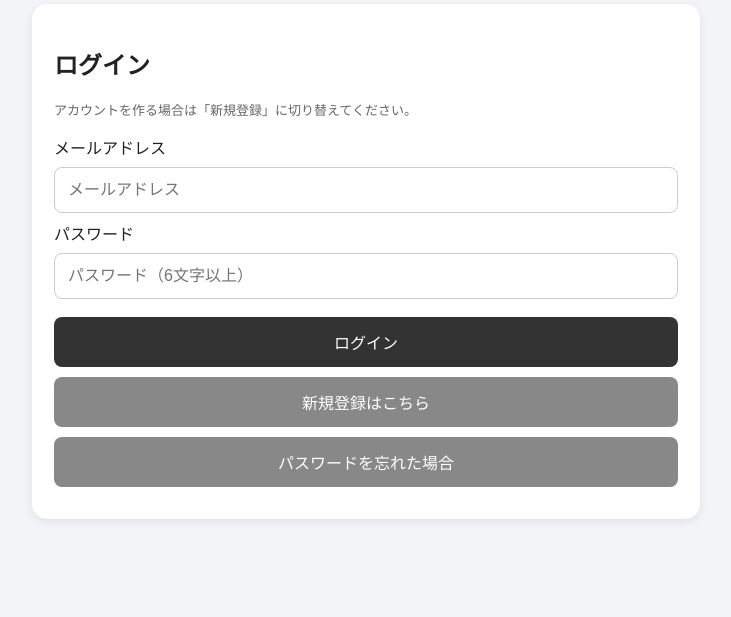
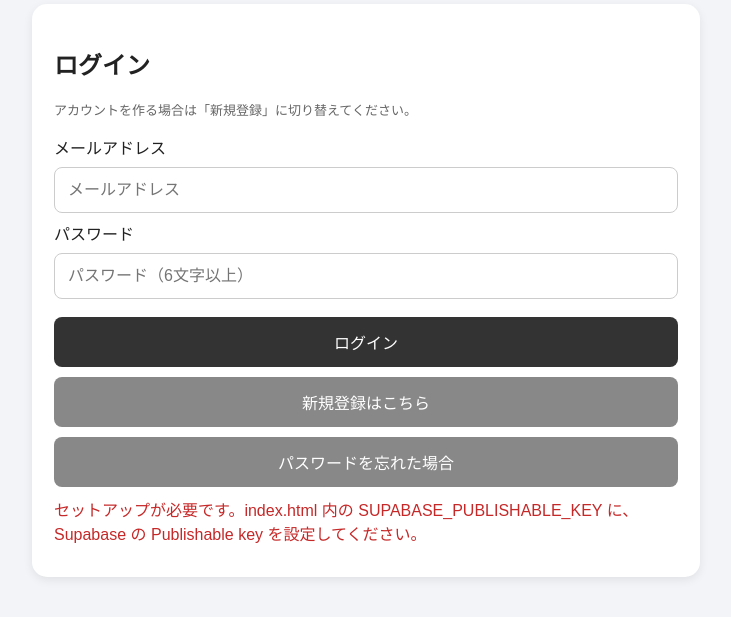
Before and after one commit to taiyaki0609/chatshiyo, a website: page public/index.html in a window 1280 px wide. Shown: the part 133-750 px from the top of the page, without its empty margins (274-1005 px from the left). Drawn offline with nearby package versions, Linux system fonts and the light colour scheme.

Commit message:
Update index.html

```diff
--- a/public/index.html
+++ b/public/index.html
@@ -355,13 +355,12 @@
 
 if (
   !SUPABASE_PUBLISHABLE_KEY ||
-SUPABASE_PUBLISHABLE_KEY ===  "sb_publishable_bqtRBoOcc-Lnmaho2ADzUw_sqDKnTh0"
+  SUPABASE_PUBLISHABLE_KEY === "sb_publishable_bqtRBoOcc-Lnmaho2ADzUw_sqDKnTh0" ||
   !SUPABASE_PUBLISHABLE_KEY.startsWith("sb_publishable_")
 ) {
-
-      $("authError").textContent = "セットアップが必要です。index.html 内の SUPABASE_PUBLISHABLE_KEY に、Supabase の Publishable key を設定してください。";
-      return;
-    }
+  $("authError").textContent = "セットアップが必要です。index.html 内の SUPABASE_PUBLISHABLE_KEY に、Supabase の Publishable key を設定してください。";
+  return;
+}
     const { data, error } = await supabase.auth.getSession();
     if (error) {
       $("authError").textContent = friendlyAuthError(error);
```
